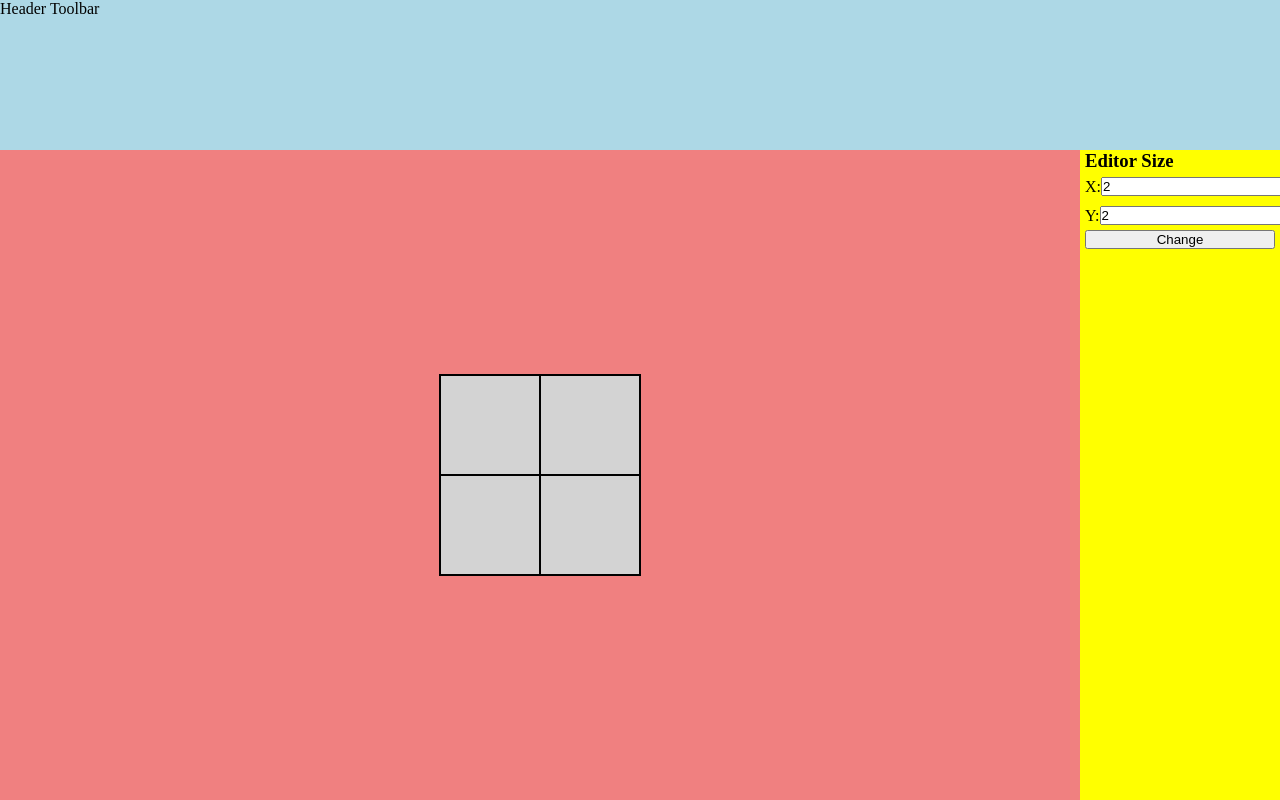
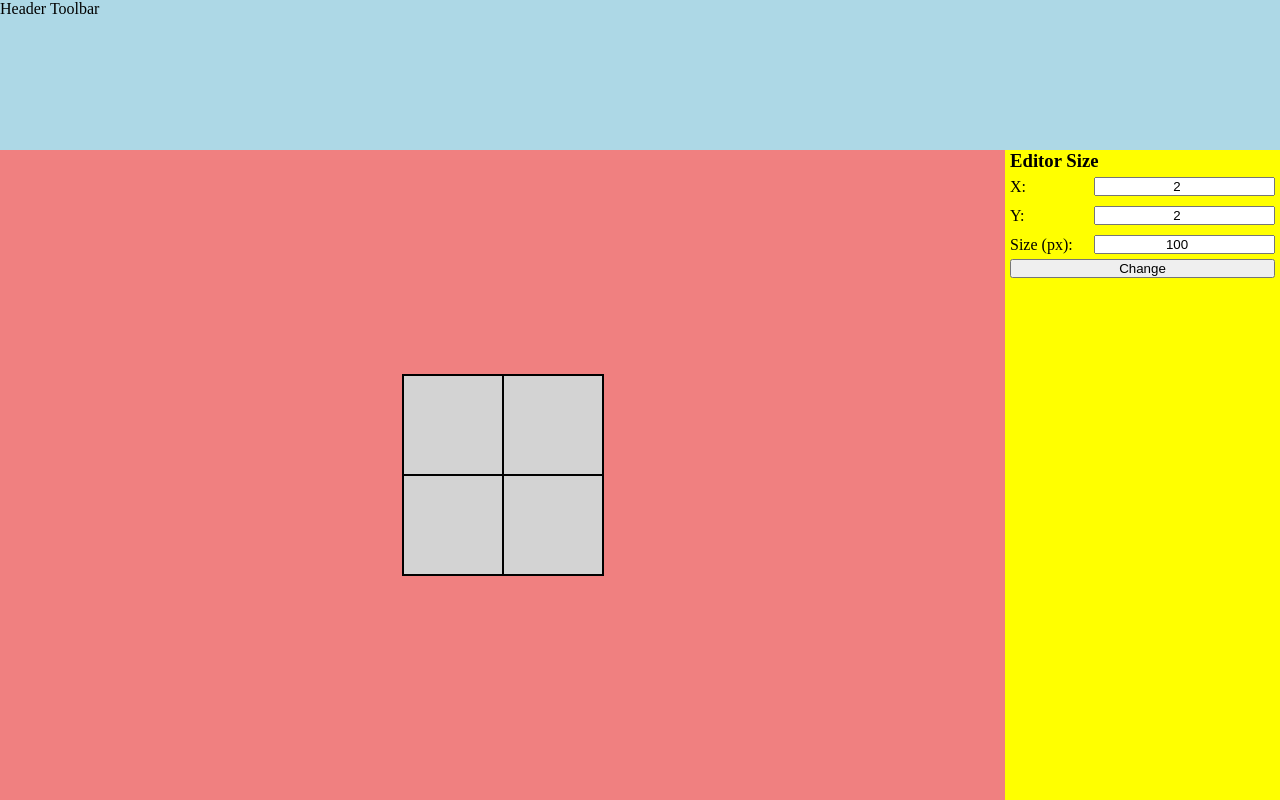
Before and after one commit to theGreatKyle1994/map-sketch, a React (Vite) app in the folder src/renderer/: page / in a window 1280 px wide. Built offline with nearby package versions, Linux system fonts and the light colour scheme.

Commit message:
feat: add size input to the side toolbar form

```diff
--- a/src/renderer/src/App.jsx
+++ b/src/renderer/src/App.jsx
@@ -5,19 +5,22 @@ import { useState } from "react";
 import "./assets/app.css";
 
 const App = () => {
-  const [editorTiles, setEditorTiles] = useState([
-    [0, 0],
-    [0, 0],
-  ]);
+  const [editorTiles, setEditorTiles] = useState({
+    tiles: [
+      [0, 0],
+      [0, 0],
+    ],
+    size: 100,
+  });
 
   return (
     <div id="app-container">
       <HeaderToolbar />
       <div id="app-mid-container">
-        <Editor tiles={editorTiles} />
+        <Editor tiles={editorTiles.tiles} tileSize={editorTiles.size} />
         <SideToolbar
           editorOptions={{
-            editorTiles: editorTiles,
+            editorTiles: editorTiles.tiles,
             setEditorTiles: setEditorTiles,
           }}
         />
--- a/src/renderer/src/assets/sideToolbar/editorSizeForm.css
+++ b/src/renderer/src/assets/sideToolbar/editorSizeForm.css
@@ -11,3 +11,7 @@
   align-items: center;
   margin: 5px 0;
 }
+
+.sideToolbar-editor-div input {
+  text-align: center;
+}
--- a/src/renderer/src/assets/sideToolbar/sideToolbar.css
+++ b/src/renderer/src/assets/sideToolbar/sideToolbar.css
@@ -1,5 +1,5 @@
 #sideToolbar-container {
-  min-width: 200px;
+  min-width: 275px;
   background-color: yellow;
   display: flex;
   flex-direction: column;
--- a/src/renderer/src/components/Editor.jsx
+++ b/src/renderer/src/components/Editor.jsx
@@ -1,25 +1,25 @@
 import Tile from "./Tile";
 import "../assets/editor.css";
 
-function mapTiles(tiles) {
+const Editor = ({ tiles, tileSize }) => {
+  const mapTiles = () => {
     const outline = [];
     for (let i = 0; i < tiles.length; i++) {
       const row = (
         <div className="tile-row-container">
           {tiles[i].map((_) => (
-          <Tile key={Math.random()} />
+            <Tile key={Math.random()} size={tileSize} />
           ))}
         </div>
       );
       outline.push(row);
     }
     return outline;
-}
+  };
 
-const Editor = ({ tiles }) => {
   return (
     <div id="editor-container">
-      <div id="editor-tile-container">{...mapTiles(tiles)}</div>
+      <div id="editor-tile-container">{...mapTiles(tiles, tileSize)}</div>
     </div>
   );
 };
--- a/src/renderer/src/components/Tile.jsx
+++ b/src/renderer/src/components/Tile.jsx
@@ -1,7 +1,12 @@
 import "../assets/tile.css";
 
-const Tile = () => {
-  return <div className="tile"></div>;
+const Tile = ({ size }) => {
+  return (
+    <div
+      className="tile"
+      style={{ height: `${size}px`, minWidth: `${size}px` }}
+    ></div>
+  );
 };
 
 export default Tile;
--- a/src/renderer/src/components/sideToolbar/EditorSizeForm.jsx
+++ b/src/renderer/src/components/sideToolbar/EditorSizeForm.jsx
@@ -5,6 +5,7 @@ const EditorSizeForm = ({ editorOptions }) => {
   const [formData, setFormData] = useState({
     x: editorOptions.editorTiles[0].length,
     y: editorOptions.editorTiles.length,
+    size: 100,
   });
 
   const submitHandler = (e) => {
@@ -18,7 +19,7 @@ const EditorSizeForm = ({ editorOptions }) => {
         }
         outline.push(row);
       }
-      return outline;
+      return { tiles: outline, size: formData.size };
     });
   };
 
@@ -52,6 +53,17 @@ const EditorSizeForm = ({ editorOptions }) => {
           onChange={(e) => changeHandler(e)}
         />
       </div>
+      <div className="sideToolbar-editor-div">
+        <label htmlFor="editor-size">Size (px): </label>
+        <input
+          id="editor-size"
+          type="number"
+          min={10}
+          name="size"
+          value={formData.size}
+          onChange={(e) => changeHandler(e)}
+        />
+      </div>
       <button type="submit">Change</button>
     </form>
   );
```
Lines whose indentation alone changed are shown as unchanged.
